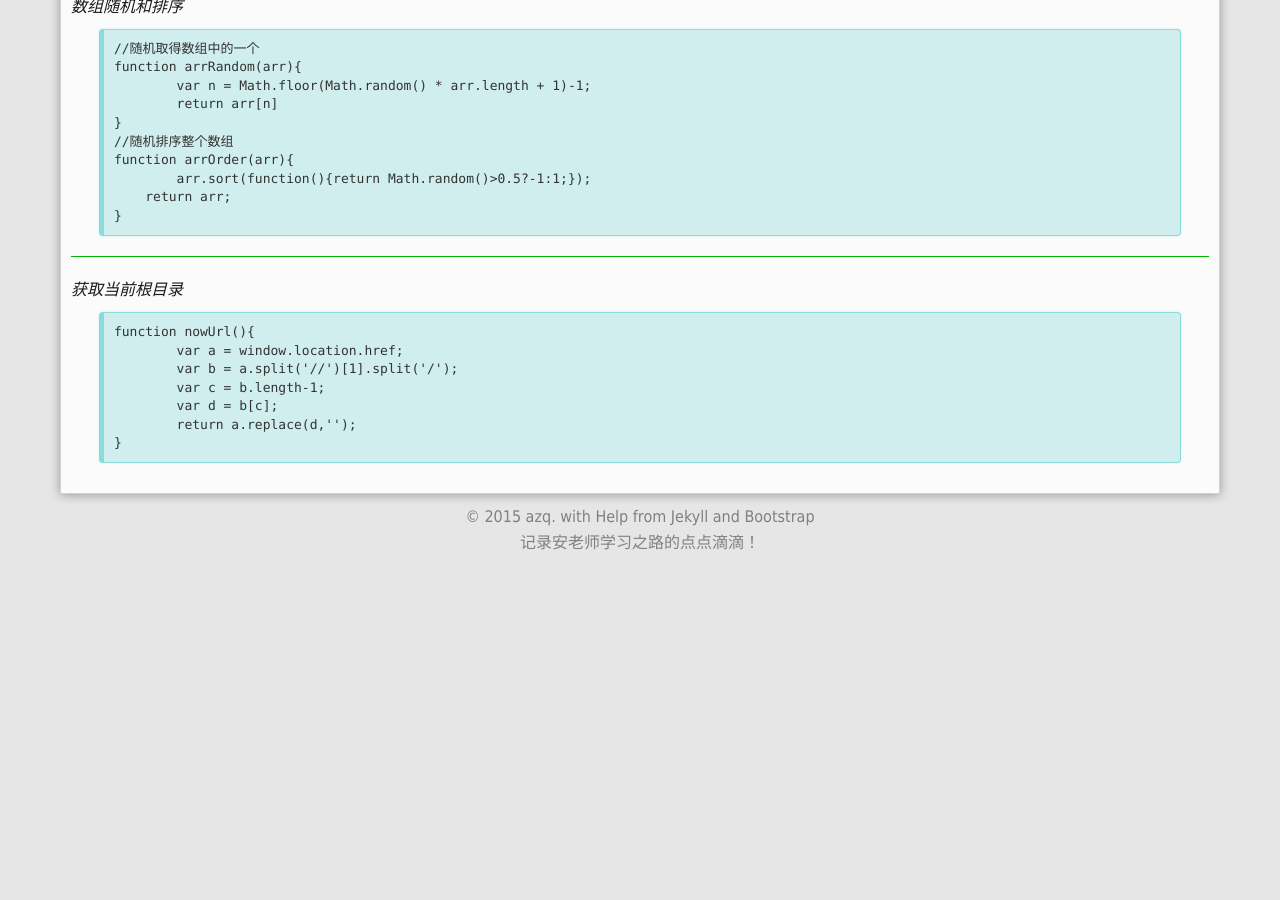
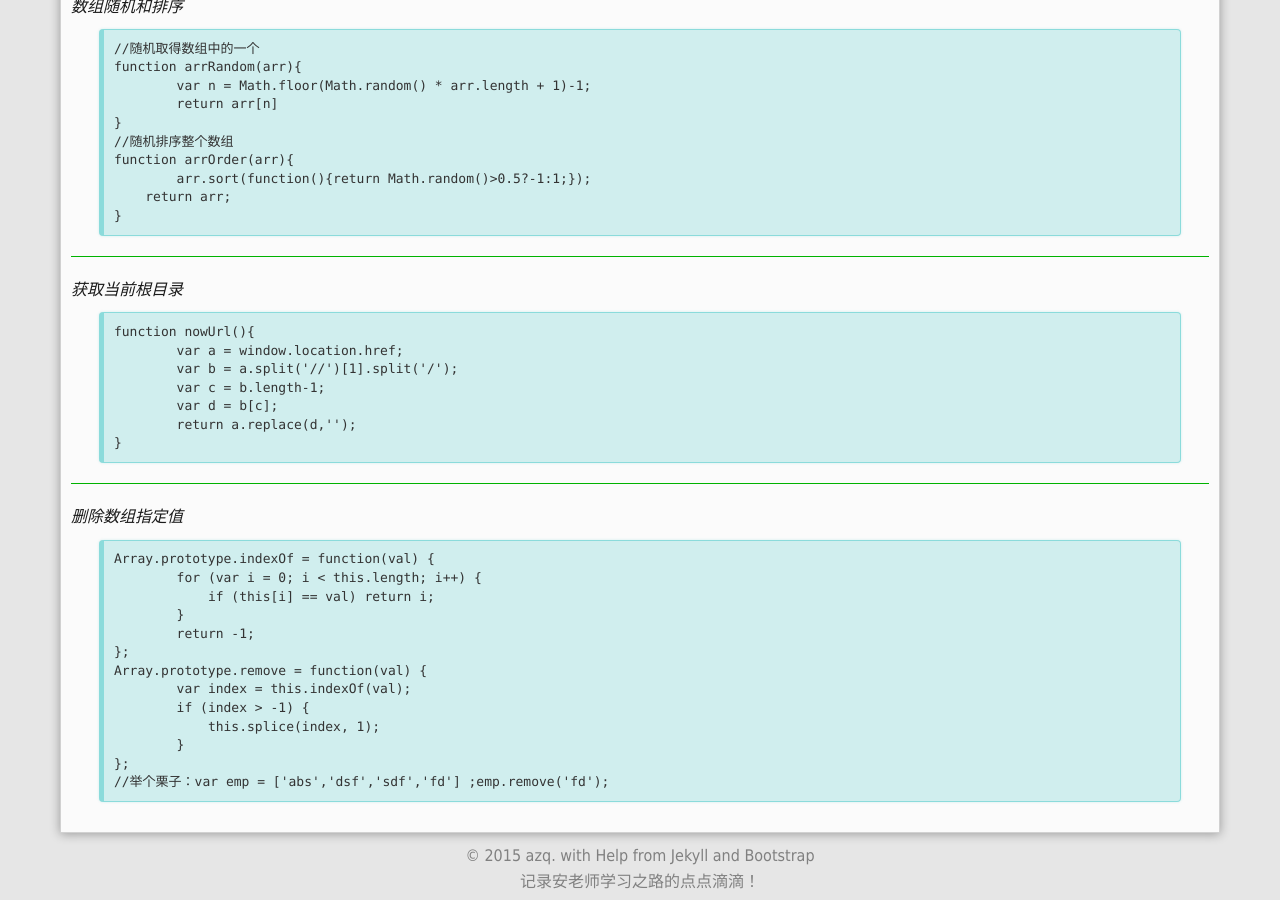
Before and after one commit to POST-AND-GET/POST-AND-GET.github.io, a Jekyll site: the page built from function.md, in a window 1280 px wide and 900 px high, scrolled down 2285 px. Built offline with Jekyll 4.4.1, drawn with Linux system fonts in a browser that asks for light colours; Markdown is read by kramdown in place of the engine named in the settings; comment, search, counter and statistics services are not loaded; before the commit the page ends 2846 px from its top, so only the background shows below that.

Commit message:
Update function.md

```diff
--- a/function.md
+++ b/function.md
@@ -135,4 +135,21 @@ description: "安志清的函数库"
 		return a.replace(d,'');
 	}
 
+- - -
+*删除数组指定值*
+
+	Array.prototype.indexOf = function(val) {
+		for (var i = 0; i < this.length; i++) {
+		    if (this[i] == val) return i;
+		}
+		return -1;
+	};
+	Array.prototype.remove = function(val) {
+		var index = this.indexOf(val);
+		if (index > -1) {
+		    this.splice(index, 1);
+		}
+	};
+	//举个栗子：var emp = ['abs','dsf','sdf','fd'] ;emp.remove('fd');
+
 {% include comments.html %}
```
